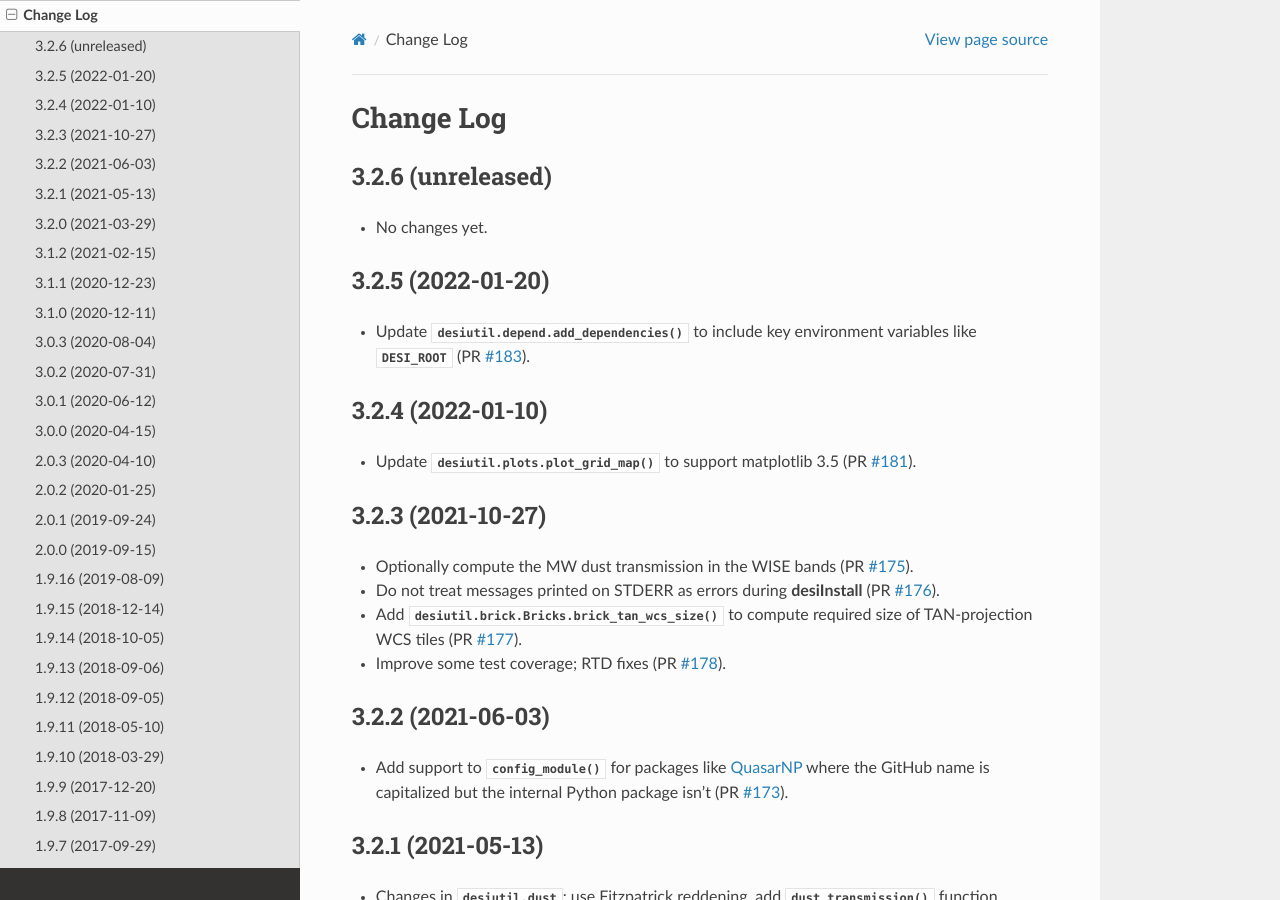
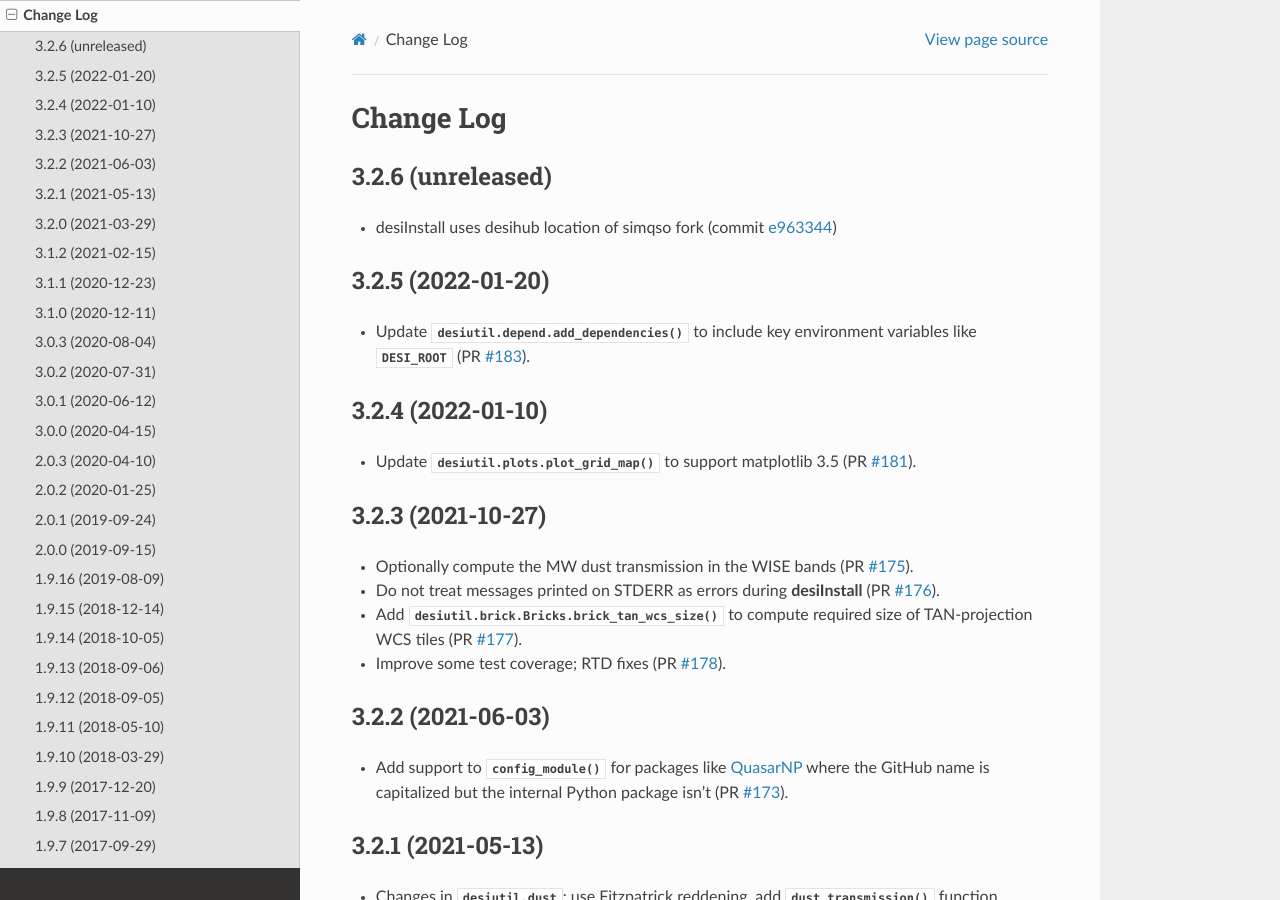
Before and after one commit to desihub/desiutil, a Sphinx documentation site: the page built from doc/changes.rst, in a window 1280 px wide and 900 px high. Built offline with Sphinx 7.4.7 and the Read the Docs theme 2.0.0, drawn with Linux system fonts in a browser that asks for light colours.

Commit message:
Update Change Log for most recent commit

```diff
--- a/doc/changes.rst
+++ b/doc/changes.rst
@@ -5,7 +5,8 @@ Change Log
 3.2.6 (unreleased)
 ------------------
 
-* No changes yet.
+* desiInstall uses desihub location of simqso fork (commit e963344_)
+.. _e963344: https://github.com/desihub/desiutil/commit/e963344cd072255174187d2bd6da72d085745abd
 
 3.2.5 (2022-01-20)
 ------------------
```
